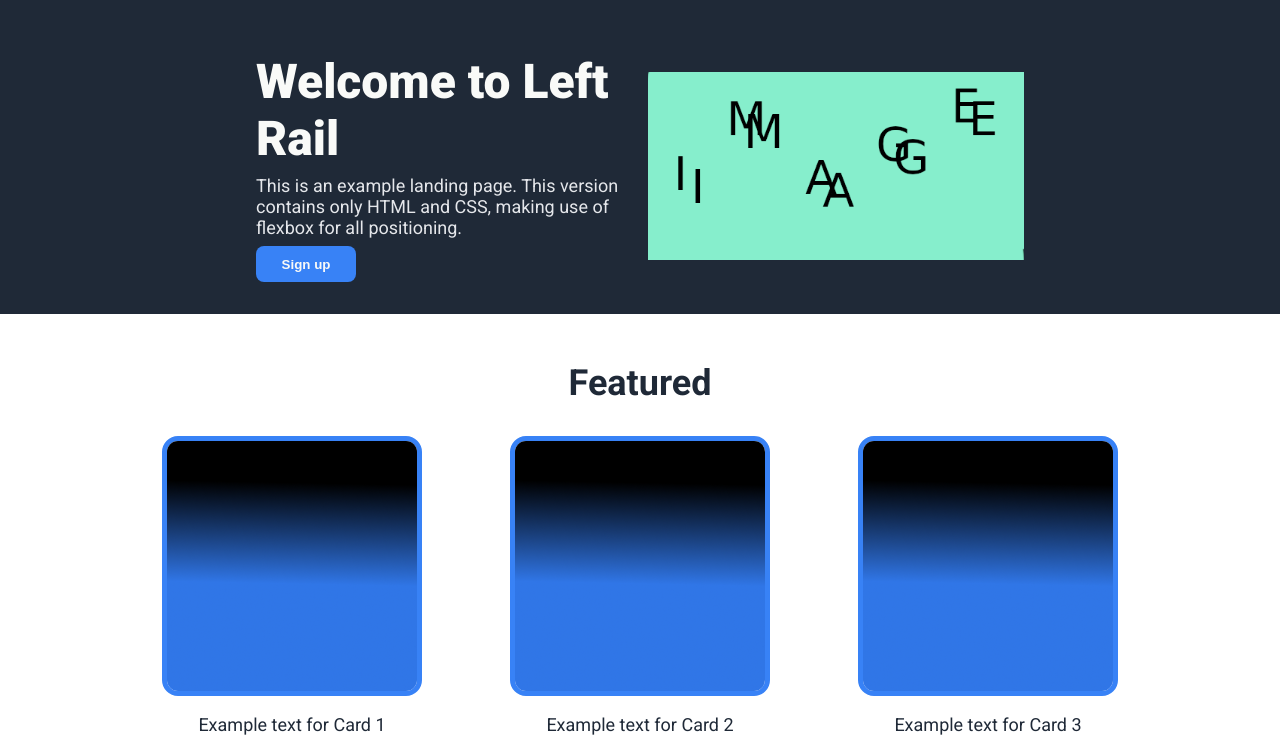
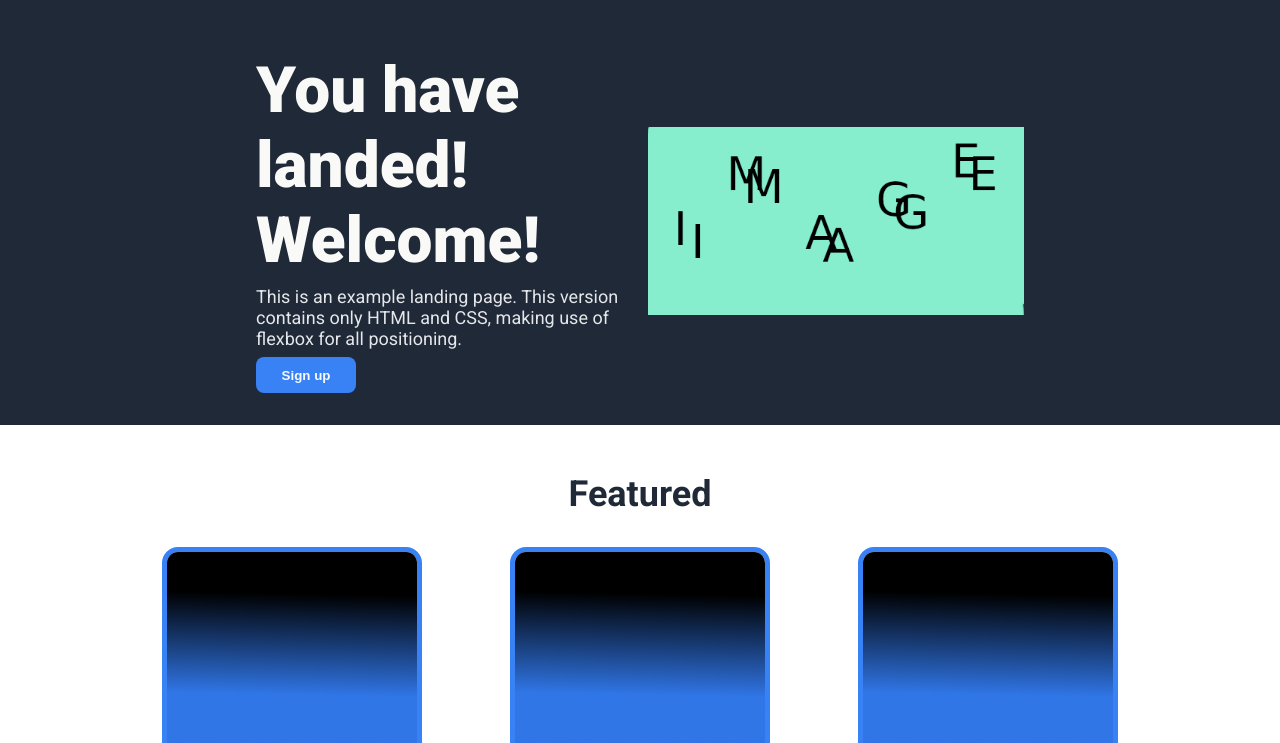
Before and after one commit to C359/ProjectLandingPage, a plain HTML site: page index.html in a window 1280 px wide. Shown: the part 57-800 px from the top of the page. Drawn offline with Linux system fonts and the light colour scheme.

Commit message:
Fix Title Text Sizing

```diff
--- a/index.html
+++ b/index.html
@@ -24,7 +24,7 @@
     <div class="hero">
 
         <div class="hero-left">
-            <div class="hero-title">Welcome to Left Rail</div>
+            <div class="hero-title">You have landed! Welcome!</div>
             <div class="hero-text">This is an example landing page. This version contains only HTML and CSS, making use of flexbox for all positioning.</div>
             <button class="hero-signup">Sign up</button>
         </div>
--- a/styles/style.css
+++ b/styles/style.css
@@ -57,7 +57,7 @@ body {
 
 .hero-title, .signup-title{
     color: #F9FAF8;
-    font-size: 48px;
+    font-size: 5vw;
     font-weight: 900;
 }
 
```
